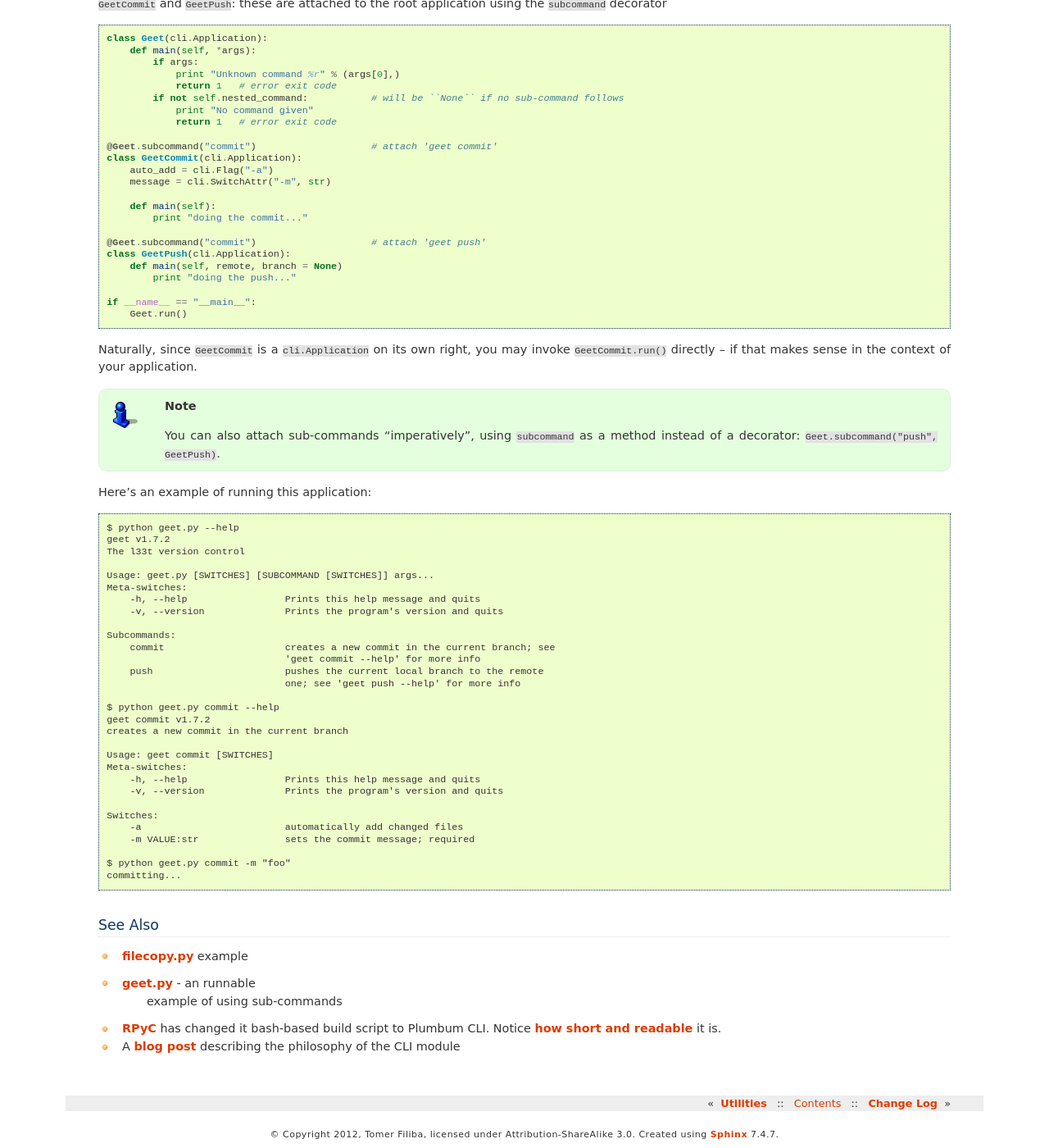
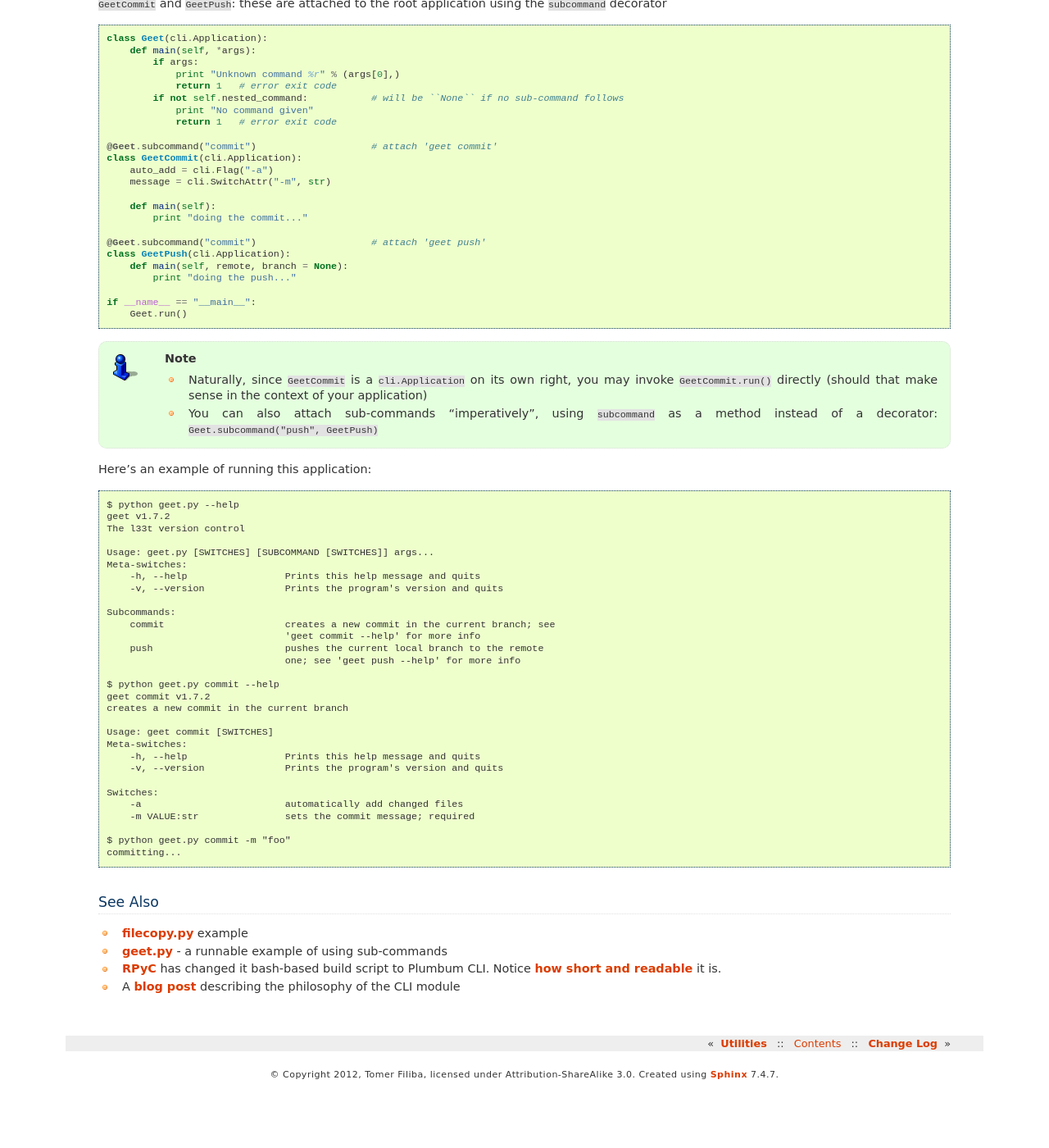
Before and after one commit to tomerfiliba/plumbum, a Sphinx documentation site: the page built from docs/cli.rst, in a window 1280 px wide and 1400 px high, scrolled down 6142 px. Shown: the whole window at 82% size. Built offline with Sphinx 7.4.7, drawn with Linux system fonts in a browser that asks for light colours; after the commit the page ends 7469 px from its top, so only the background shows below that.

Commit message:
python 2.5 syntax issue and various typos

```diff
--- a/docs/_news.rst
+++ b/docs/_news.rst
@@ -1,5 +1,5 @@
+* **2012.11.10**: CLI now supports `sub-commands! <http://plumbum.readthedocs.org/en/latest/cli.html#sub-commands>`_
 * **2012.10.26**: Experimental `Paramiko <https://github.com/paramiko/paramiko>`_ integration has
   `been added <https://github.com/tomerfiliba/plumbum/blob/master/plumbum/paramiko_machine.py>`_
 * **2012.10.20**: Version 1.0.1 released; fixes bugs and adds ``PuttyMachine``
 * **2012.10.06**: Version 1.0.0 released
-* **2012.05.16**: Version 0.9 released
--- a/docs/cli.rst
+++ b/docs/cli.rst
@@ -389,18 +389,17 @@
 
     @Geet.subcommand("commit")                    # attach 'geet push'
     class GeetPush(cli.Application):
-        def main(self, remote, branch = None)
+        def main(self, remote, branch = None):
             print "doing the push..."
 
     if __name__ == "__main__":
         Geet.run()
 
-Naturally, since ``GeetCommit`` is a ``cli.Application`` on its own right, you may invoke
-``GeetCommit.run()`` directly -- if that makes sense in the context of your application.
-
 .. note::
-    You can also attach sub-commands "imperatively", using ``subcommand`` as a method instead
-    of a decorator: ``Geet.subcommand("push", GeetPush)``.
+    * Naturally, since ``GeetCommit`` is a ``cli.Application`` on its own right, you may invoke
+      ``GeetCommit.run()`` directly (should that make sense in the context of your application)
+    * You can also attach sub-commands "imperatively", using ``subcommand`` as a method instead
+      of a decorator: ``Geet.subcommand("push", GeetPush)``
 
 Here's an example of running this application::
 
@@ -439,8 +438,8 @@
 See Also
 --------
 * `filecopy.py <https://github.com/tomerfiliba/plumbum/blob/master/examples/filecopy.py>`_ example
-* `geet.py <https://github.com/tomerfiliba/plumbum/blob/master/examples/geet.py>`_ - an runnable
-   example of using sub-commands
+* `geet.py <https://github.com/tomerfiliba/plumbum/blob/master/examples/geet.py>`_ - a runnable
+  example of using sub-commands
 * `RPyC <http://rpyc.sf.net>`_ has changed it bash-based build script to Plumbum CLI.
   Notice `how short and readable <https://github.com/tomerfiliba/rpyc/blob/c457a28d689df7605838334a437c6b35f9a94618/build.py>`_
   it is.
```
Also changed, not shown: 1 other file.
